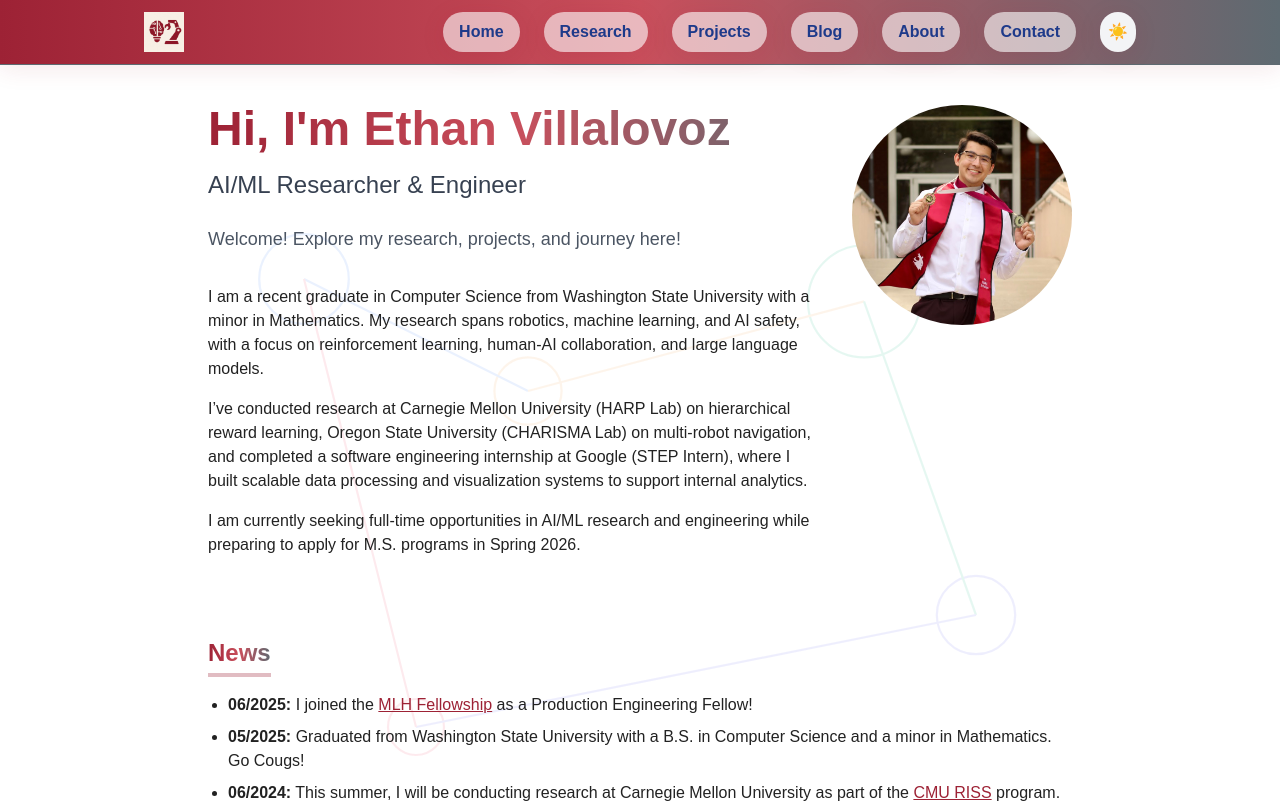
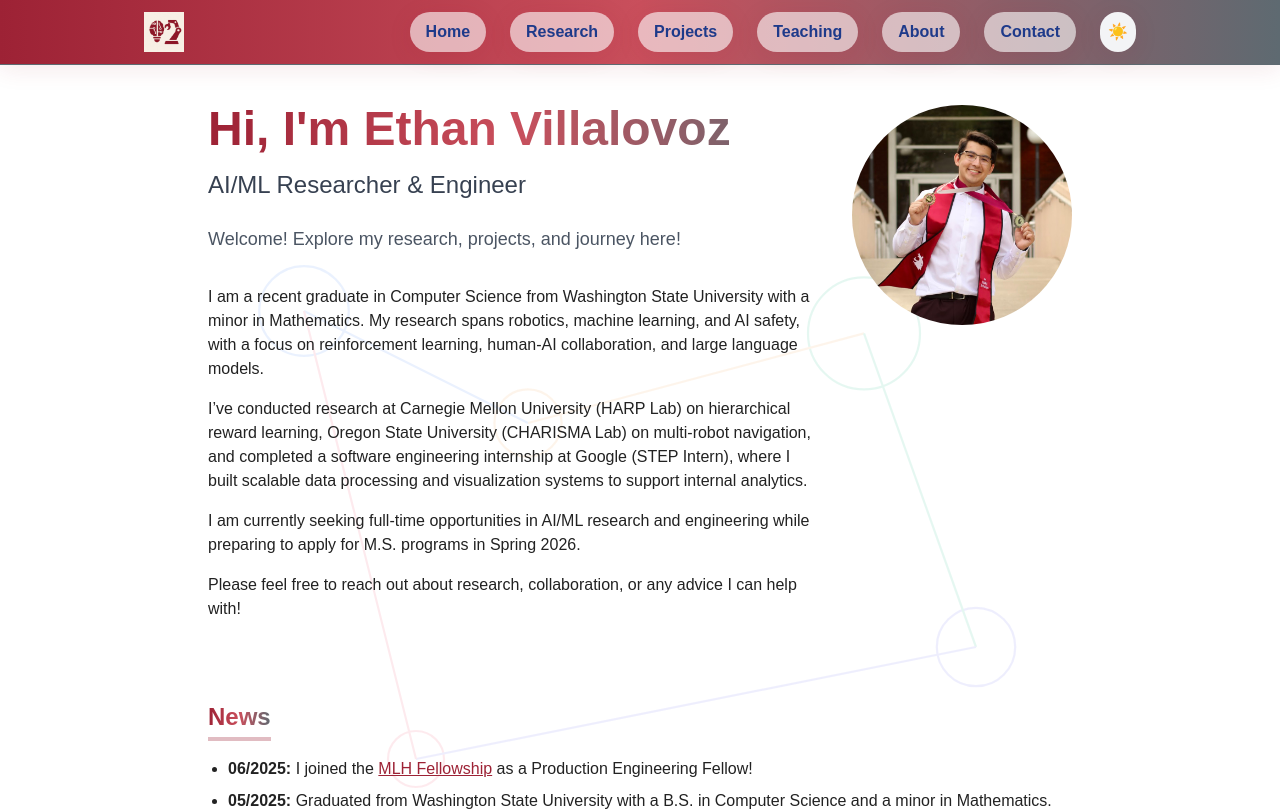
Before and after one commit to ethanvillalovoz/ethanvillalovoz.github.io, a Next.js app: page / in a window 1280 px wide. Shown: the top 811 px of the page. Built offline with nearby package versions, Linux system fonts and the light colour scheme.

Commit message:
Hide Blog page and reopend teaching page, edited homepage text

```diff
--- a/src/app/page.tsx
+++ b/src/app/page.tsx
@@ -173,6 +173,9 @@ export default function Home() {
               I am currently seeking full-time opportunities in AI/ML research and
               engineering while preparing to apply for M.S. programs in Spring 2026.
             </p>
+            <p className="mb-4">
+              Please feel free to reach out about research, collaboration, or any advice I can help with!
+            </p>
           </div>
           <div>
             <Image
--- a/src/components/Navbar.tsx
+++ b/src/components/Navbar.tsx
@@ -8,8 +8,8 @@ const navLinks = [
 	{ name: "Home", href: "/" },
 	{ name: "Research", href: "/research" },
 	{ name: "Projects", href: "/projects" },
-	{ name: "Blog", href: "/blog" },
-	// { name: "Teaching", href: "/teaching" }, // Uncomment when ready
+	// { name: "Blog", href: "/blog" },
+	{ name: "Teaching", href: "/teaching" }, // Uncomment when ready
 	{ name: "About", href: "/about" },
 	{ name: "Contact", href: "/contact" },
 ];
```
